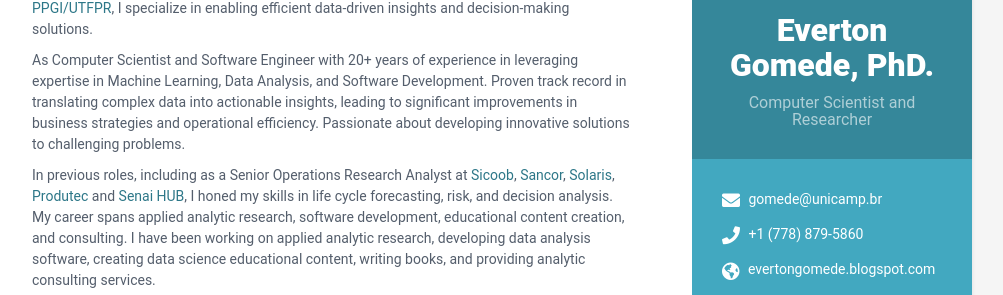
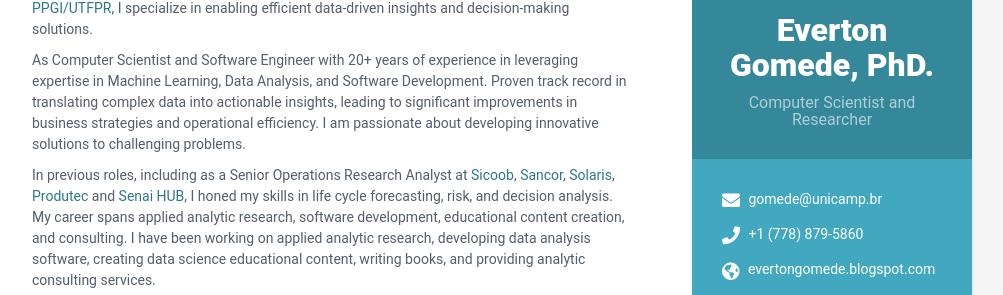
Before and after one commit to gomede/gomede.github.io, a Jekyll site: the page built from index.html, in a window 1280 px wide and 900 px high. Shown: the part 184-479 px from the top of the window, without its empty margins (168-1171 px from the left). Built offline with Jekyll 4.4.1, drawn with Linux system fonts in a browser that asks for light colours.

```diff
--- a/_data/data.yml
+++ b/_data/data.yml
@@ -100,7 +100,7 @@ career-profile:
 
       Hello! I’m Everton, a seasoned Computer Scientist and Data Analyst with a rich background in developing algorithmic processes, solutions, and tools. At <a href="http://vanhack.com/" target="_blank" rel="nofollow">VanHack</a>, <a href="https://www.fee.unicamp.br/" target="_blank" rel="nofollow">FEEC/Unicamp</a>, and <a href="https://www.utfpr.edu.br/" target="_blank" rel="nofollow">PPGI/UTFPR</a>, I specialize in enabling efficient data-driven insights and decision-making solutions.
 
-      As Computer Scientist and Software Engineer with 20+ years of experience in leveraging expertise in Machine Learning, Data Analysis, and Software Development. Proven track record in translating complex data into actionable insights, leading to significant improvements in business strategies and operational efficiency. Passionate about developing innovative solutions to challenging problems.
+      As Computer Scientist and Software Engineer with 20+ years of experience in leveraging expertise in Machine Learning, Data Analysis, and Software Development. Proven track record in translating complex data into actionable insights, leading to significant improvements in business strategies and operational efficiency. I am passionate about developing innovative solutions to challenging problems.
 
       In previous roles, including as a Senior Operations Research Analyst at <a href="https://www.sicoob.com.br/" target="_blank" rel="nofollow">Sicoob</a>, <a href="https://www.sancorseguros.com.br/" target="_blank" rel="nofollow">Sancor</a>, <a href="https://www.solaris.net.br/" target="_blank" rel="nofollow">Solaris</a>, <a href="https://www.produtec.com.br/" target="_blank" rel="nofollow">Produtec</a> and <a href="https://www.senaipr.org.br/tecnologiaeinovacao/nossarede/hubia/" target="_blank" rel="nofollow">Senai HUB</a>, I honed my skills in life cycle forecasting, risk, and decision analysis. My career spans applied analytic research, software development, educational content creation, and consulting. I have been working on applied analytic research, developing data analysis software, creating data science educational content, writing books, and providing analytic consulting services.
 
```
